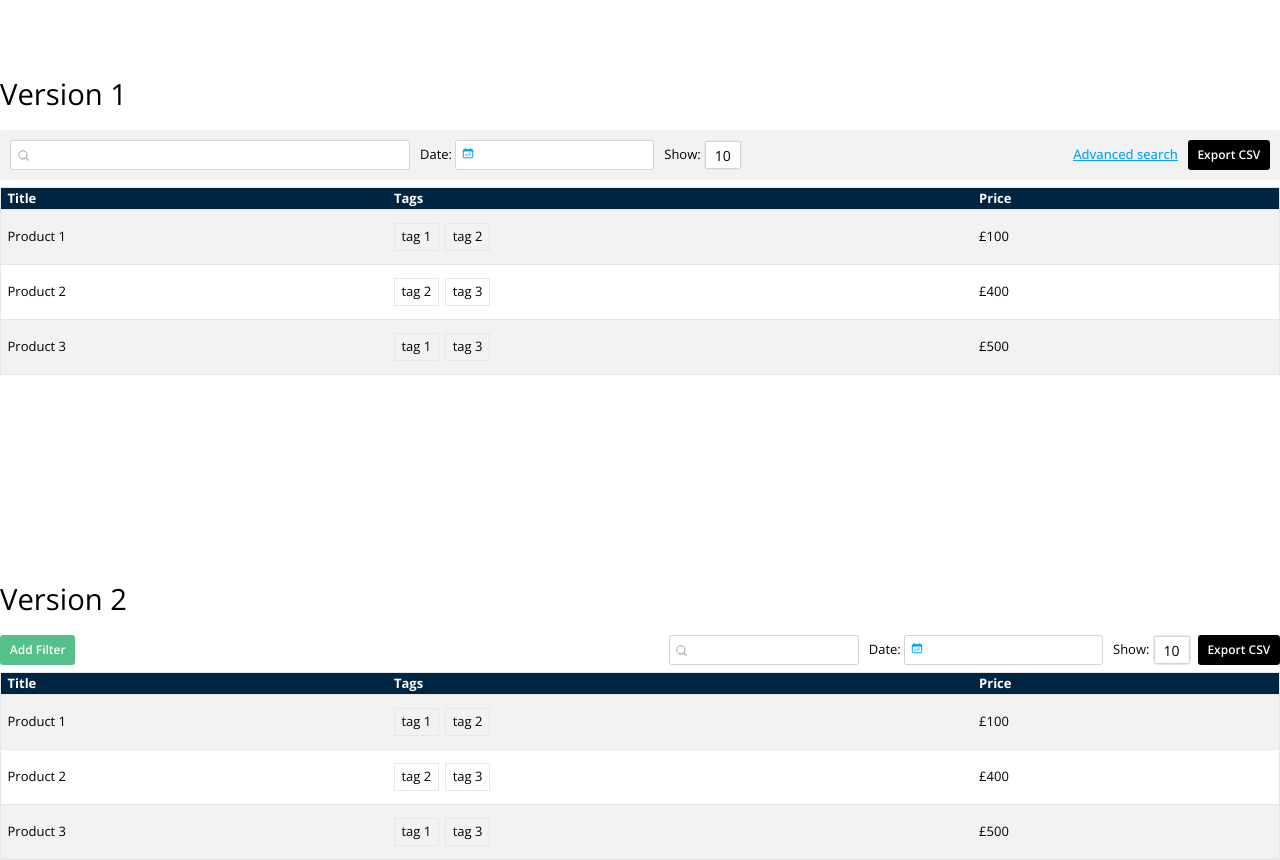
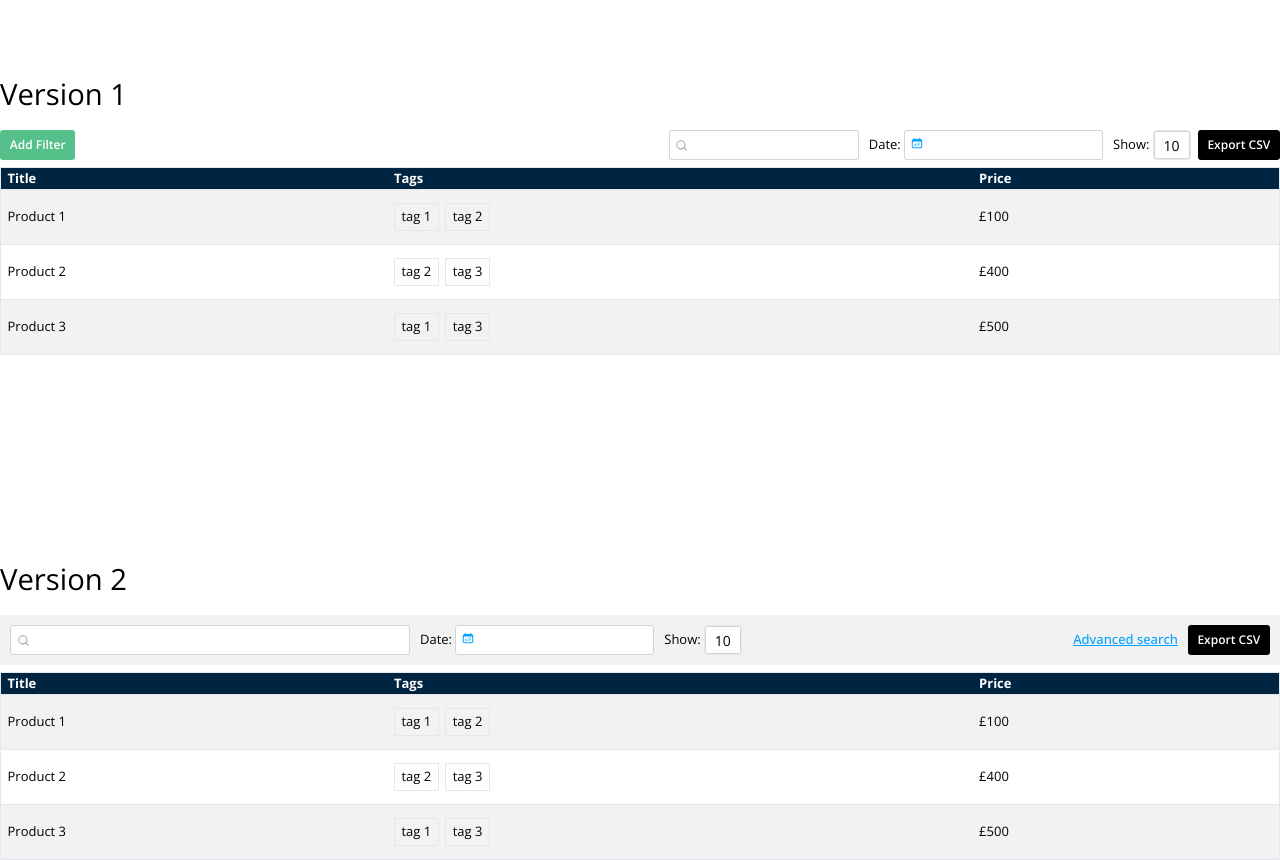
Before and after one commit to nugthan/fc-filters, a Next.js app: page / in a window 1280 px wide. Built offline with nearby package versions, Linux system fonts and the light colour scheme.

Commit message:
switch versions

```diff
--- a/src/pages/index.js
+++ b/src/pages/index.js
@@ -17,9 +17,9 @@ export default function Home() {
     <main className={openSans.className}>
       <div className={'container mx-auto mt-24'}>
           <p className={'text-4xl mb-6'}>Version 1</p>
+          <VersionTwo />
+          <p className={'text-4xl mb-6 mt-64'}>Version 2</p>
           <VersionOne />
-          <p className={'text-4xl mb-6 mt-64'}>Version 2</p>
-          <VersionTwo />
       </div>
 
     </main>
```
